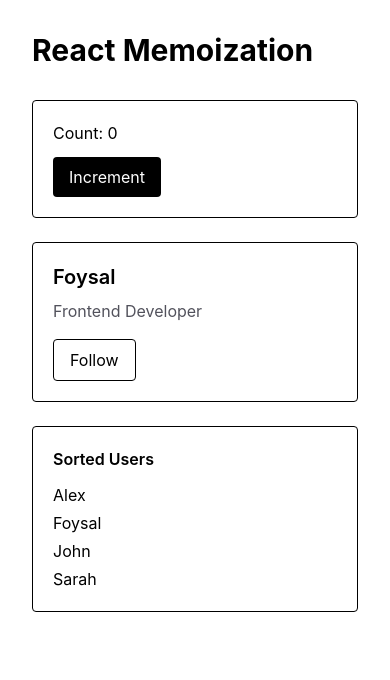
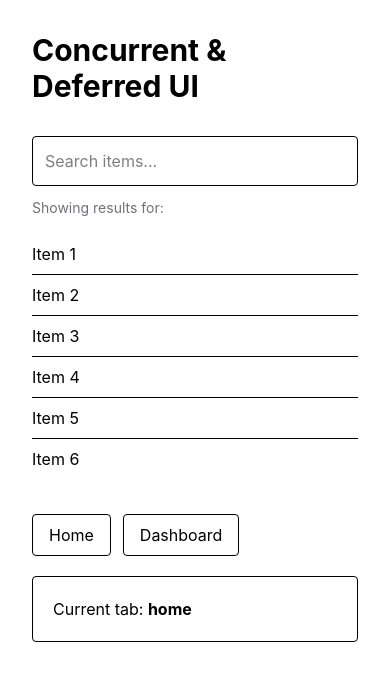
Before and after one commit to foysaliio/React-Mastery-Journey, a React (Vite) app: page / in a window 390 px wide. Shown: the top 680 px of the page. Built offline with nearby package versions, Linux system fonts and the light colour scheme.

Commit message:
feat(react): improve responsiveness with concurrent ui

```diff
--- a/src/App.tsx
+++ b/src/App.tsx
@@ -1,52 +1,83 @@
-import { useCallback, useMemo, useState } from "react";
+import { useDeferredValue, useMemo, useState, useTransition } from "react";
 
-import ProfileCard from "./components/ProfileCard";
+const items = Array.from({ length: 5000 }, (_, index) => `Item ${index + 1}`);
 
 export default function App() {
-  const [count, setCount] = useState(0);
+  const [search, setSearch] = useState("");
 
-  const [users] = useState(["Foysal", "Alex", "Sarah", "John"]);
+  const [tab, setTab] = useState("home");
 
-  const sortedUsers = useMemo(() => {
-    console.log("Sorting users...");
+  const [isPending, startTransition] = useTransition();
 
-    return [...users].sort();
-  }, [users]);
+  const deferredSearch = useDeferredValue(search);
 
-  const handleFollow = useCallback(() => {
-    console.log("Following Foysal");
-  }, []);
+  const filteredItems = useMemo(() => {
+    const query = deferredSearch.toLowerCase();
+
+    return items.filter((item) => item.toLowerCase().includes(query));
+  }, [deferredSearch]);
+
+  function changeTab(nextTab: string) {
+    startTransition(() => {
+      setTab(nextTab);
+    });
+  }
 
   return (
-    <main className="mx-auto max-w-xl p-8">
-      <h1 className="text-3xl font-bold">React Memoization</h1>
+    <main className="mx-auto max-w-2xl p-8">
+      <h1 className="text-3xl font-bold">Concurrent & Deferred UI</h1>
 
-      <div className="mt-8 space-y-6">
-        <div className="rounded border p-5">
-          <p>Count: {count}</p>
+      <section className="mt-8">
+        <input
+          type="search"
+          value={search}
+          onChange={(event) => setSearch(event.target.value)}
+          placeholder="Search items..."
+          className="w-full rounded border p-3"
+        />
+
+        <p className="mt-3 text-sm text-zinc-500">
+          Showing results for: {deferredSearch}
+        </p>
+
+        <div className="mt-4 max-h-60 overflow-auto">
+          {filteredItems.slice(0, 50).map((item) => (
+            <p key={item} className="border-b py-2">
+              {item}
+            </p>
+          ))}
+        </div>
+      </section>
+
+      <section className="mt-10">
+        <div className="flex gap-3">
+          <button
+            type="button"
+            onClick={() => changeTab("home")}
+            className="rounded border px-4 py-2"
+          >
+            Home
+          </button>
 
           <button
             type="button"
-            onClick={() => setCount((current) => current + 1)}
-            className="mt-3 rounded bg-black
-              px-4 py-2 text-white"
+            onClick={() => changeTab("dashboard")}
+            className="rounded border px-4 py-2"
           >
-            Increment
+            Dashboard
           </button>
         </div>
 
-        <ProfileCard name="Foysal" onFollow={handleFollow} />
-
-        <section className="rounded border p-5">
-          <h2 className="font-semibold">Sorted Users</h2>
-
-          <ul className="mt-3 space-y-1">
-            {sortedUsers.map((user) => (
-              <li key={user}>{user}</li>
-            ))}
-          </ul>
-        </section>
-      </div>
+        <div className="mt-5 rounded border p-5">
+          {isPending ? (
+            <p>Updating view...</p>
+          ) : (
+            <p>
+              Current tab: <strong>{tab}</strong>
+            </p>
+          )}
+        </div>
+      </section>
     </main>
   );
 }
```
